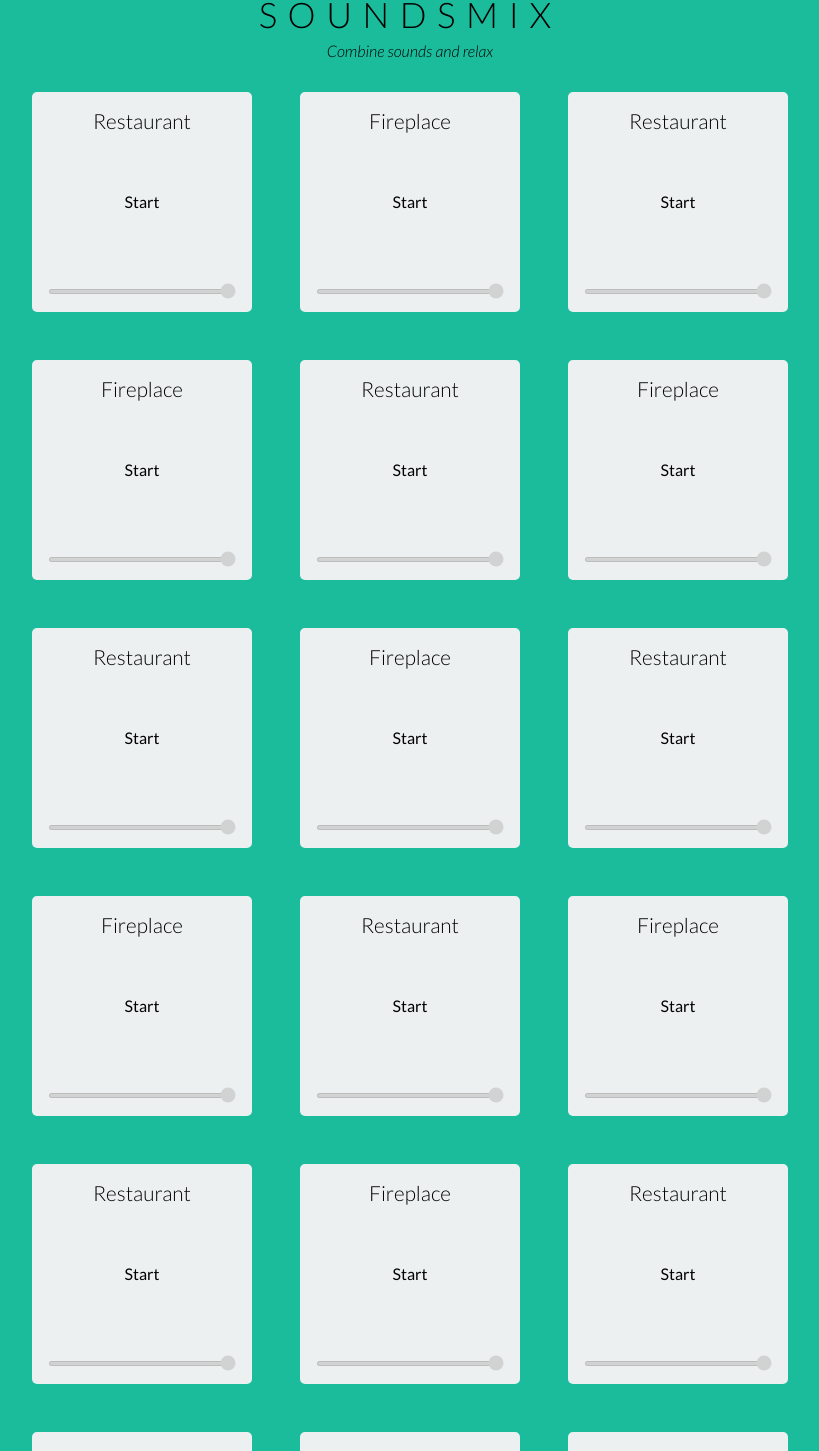
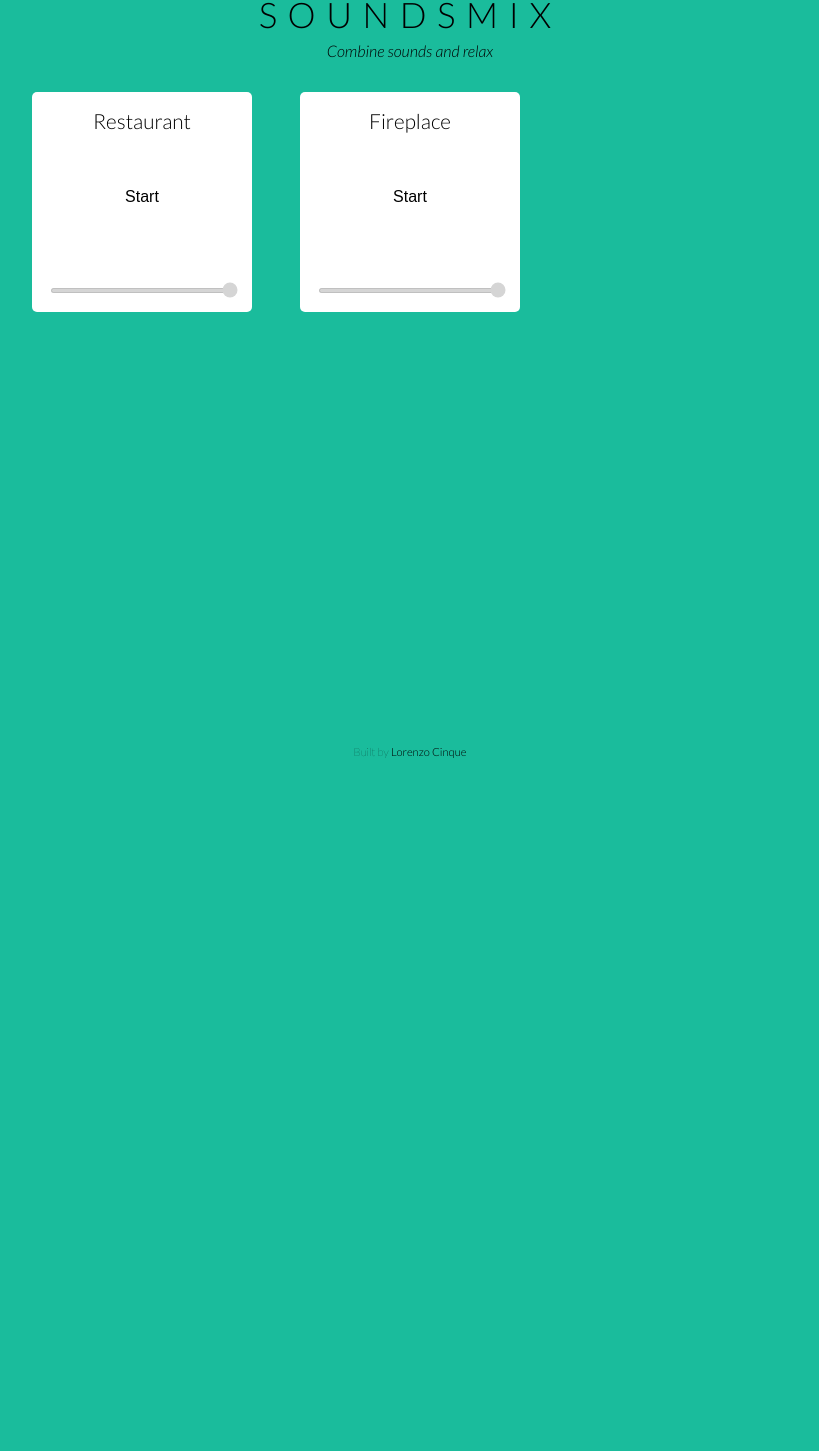
Before and after one commit to arshsahzad/CalmSound, a Next.js app: page / in a window 1280 px wide. Shown: the part 31-1482 px from the top of the page, without its empty margins (230-1049 px from the left). After the commit the page ends 800 px from the top, so only its background shows below. Built offline with nearby package versions, Linux system fonts and the light colour scheme.

Commit message:
Improve accessibility

```diff
--- a/components/SoundWidget.js
+++ b/components/SoundWidget.js
@@ -3,14 +3,14 @@ import React, { useState, useEffect } from "react";
 import styles from "./SoundWidget.module.scss";
 
 const SoundWidget = ({ title, path }) => {
-  const id = `sound-${title}`;
+  const audioId = `audio-${title}`;
   const [isActive, setIsActive] = useState(false);
   const [volume, setVolume] = useState(100);
 
   let audioTag;
 
   useEffect(() => {
-    audioTag = document.getElementById(id);
+    audioTag = document.getElementById(audioId);
   });
 
   const onPlayPause = () => {
@@ -32,21 +32,27 @@ const SoundWidget = ({ title, path }) => {
       className={`${styles.widget} ${isActive ? styles.active : ""}`}
       data-active={isActive}
     >
-      <audio loop src={path} id={id} preload="none">
+      <audio loop src={path} id={audioId} preload="none">
         Your browser does not support the
         <code>audio</code> element.
       </audio>
       <h3 className={styles.title}>{title}</h3>
       <div className={styles.controls}>
-        <div className={styles.playWrapper} onClick={onPlayPause}>
+        <button
+          className={`${styles.playWrapper} ${isActive ? styles.active : ""}`}
+          onClick={onPlayPause}
+        >
           <div className={styles.playPause}>
             {isActive ? "Playing" : "Start"}
           </div>
-        </div>
-        <input
+        </button>
+        <div
           className={`${styles.volumeSliderWrapper} ${
             !isActive ? styles.disabled : ""
           }`}
+        >
+          <input
+            id={`audio-range-${title}`}
             disabled={isActive ? false : true}
             type="range"
             min="0"
@@ -54,7 +60,9 @@ const SoundWidget = ({ title, path }) => {
             step="1"
             value={volume}
             onChange={onVolumeChange}
+            aria-label={`Volume Slider for ${title}`}
           />
+        </div>
       </div>
     </div>
   );
--- a/components/SoundWidget.module.scss
+++ b/components/SoundWidget.module.scss
@@ -1,5 +1,5 @@
 .widget {
-  background: #ecf0f1;
+  background: white;
   border-radius: 5px;
   display: flex;
   flex-direction: column;
@@ -9,7 +9,7 @@
   height: 220px;
 
   &.active {
-    background: #bdc3c7;
+    background: #ecf0f1;
   }
 
   .title {
@@ -35,25 +35,33 @@
       justify-content: center;
       margin-bottom: 1rem;
       cursor: pointer;
+      border: 0;
+      background: white;
+
+      &.active {
+        background: #ecf0f1;
+      }
 
       .playPause {
-        width: 80px;
-        height: 80px;
         display: flex;
         align-items: center;
         justify-content: center;
+        font-size: 1rem;
+        font-weight: 300;
       }
     }
 
     .volumeSliderWrapper {
       width: 100%;
-      height: 5px;
-      background: white;
-      border-radius: 5px;
 
       &.disabled {
         opacity: 0.8;
       }
+
+      input {
+        width: 100%;
+        height: 5px;
+      }
     }
   }
 }
--- a/pages/index.js
+++ b/pages/index.js
@@ -12,22 +12,6 @@ export default () => (
     <SoundsGrid>
       <SoundWidget title="Restaurant" path="/sounds/restaurant.wav" />
       <SoundWidget title="Fireplace" path="/sounds/fireplace.wav" />
-      <SoundWidget title="Restaurant" path="/sounds/restaurant.wav" />
-      <SoundWidget title="Fireplace" path="/sounds/fireplace.wav" />
-      <SoundWidget title="Restaurant" path="/sounds/restaurant.wav" />
-      <SoundWidget title="Fireplace" path="/sounds/fireplace.wav" />
-      <SoundWidget title="Restaurant" path="/sounds/restaurant.wav" />
-      <SoundWidget title="Fireplace" path="/sounds/fireplace.wav" />
-      <SoundWidget title="Restaurant" path="/sounds/restaurant.wav" />
-      <SoundWidget title="Fireplace" path="/sounds/fireplace.wav" />
-      <SoundWidget title="Restaurant" path="/sounds/restaurant.wav" />
-      <SoundWidget title="Fireplace" path="/sounds/fireplace.wav" />
-      <SoundWidget title="Restaurant" path="/sounds/restaurant.wav" />
-      <SoundWidget title="Fireplace" path="/sounds/fireplace.wav" />
-      <SoundWidget title="Restaurant" path="/sounds/restaurant.wav" />
-      <SoundWidget title="Fireplace" path="/sounds/fireplace.wav" />
-      <SoundWidget title="Restaurant" path="/sounds/restaurant.wav" />
-      <SoundWidget title="Fireplace" path="/sounds/fireplace.wav" />
     </SoundsGrid>
   </Layout>
 );
```
Lines whose indentation alone changed are shown as unchanged.
